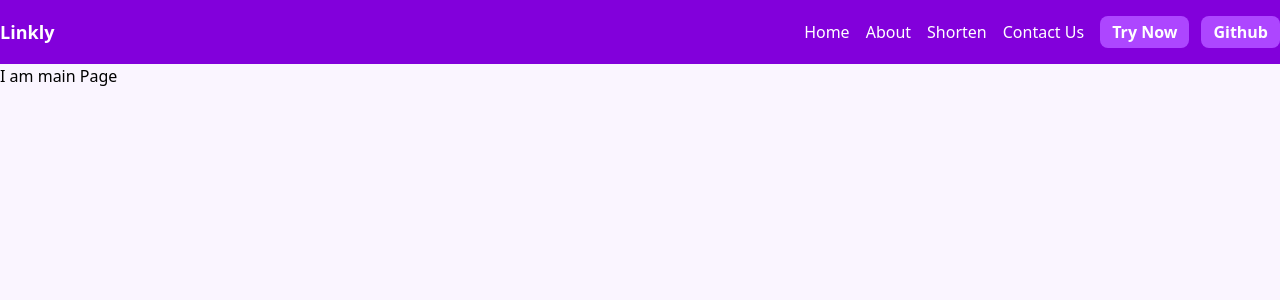
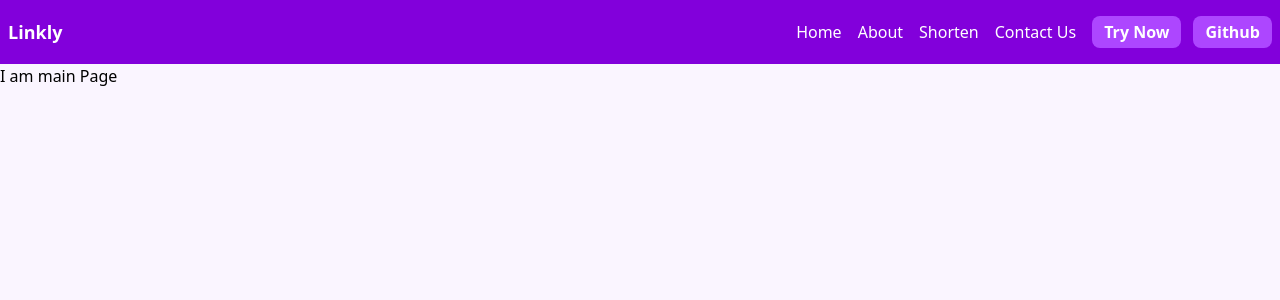
Before and after one commit to Void-0019/linkly, a Next.js app: page / in a window 1280 px wide. Shown: the top 300 px of the page. Built offline with nearby package versions, Linux system fonts and the light colour scheme.

Commit message:
style: modify Navbar styles

```diff
--- a/components/Navbar.js
+++ b/components/Navbar.js
@@ -3,7 +3,7 @@ import Link from 'next/link'
 
 const Navbar = () => {
   return (
-    <nav className='h-16 bg-purple-700 flex justify-between items-center text-white pxLink'>
+    <nav className='h-16 bg-purple-700 flex justify-between items-center text-white px-2'>
       <div className='logo font-bold text-lg'>
         Linkly
       </div>
```
